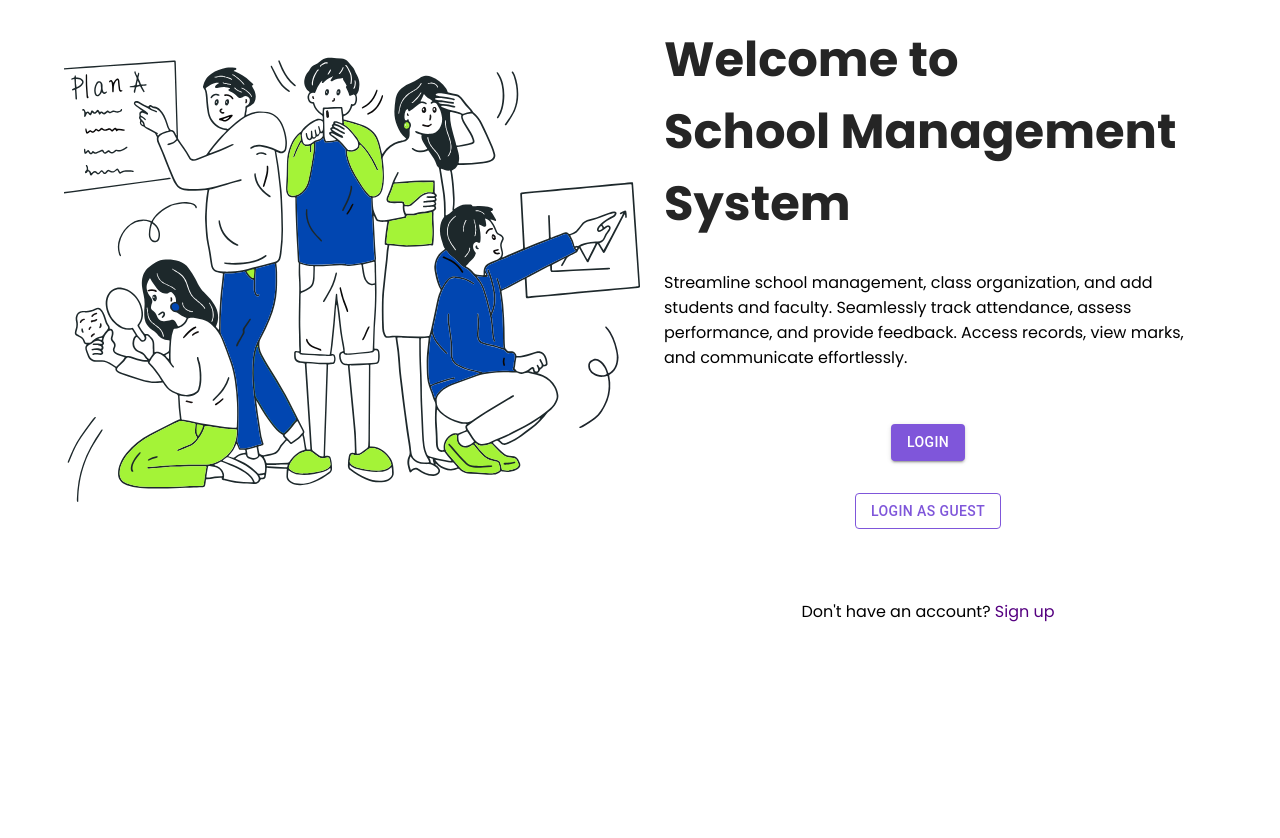
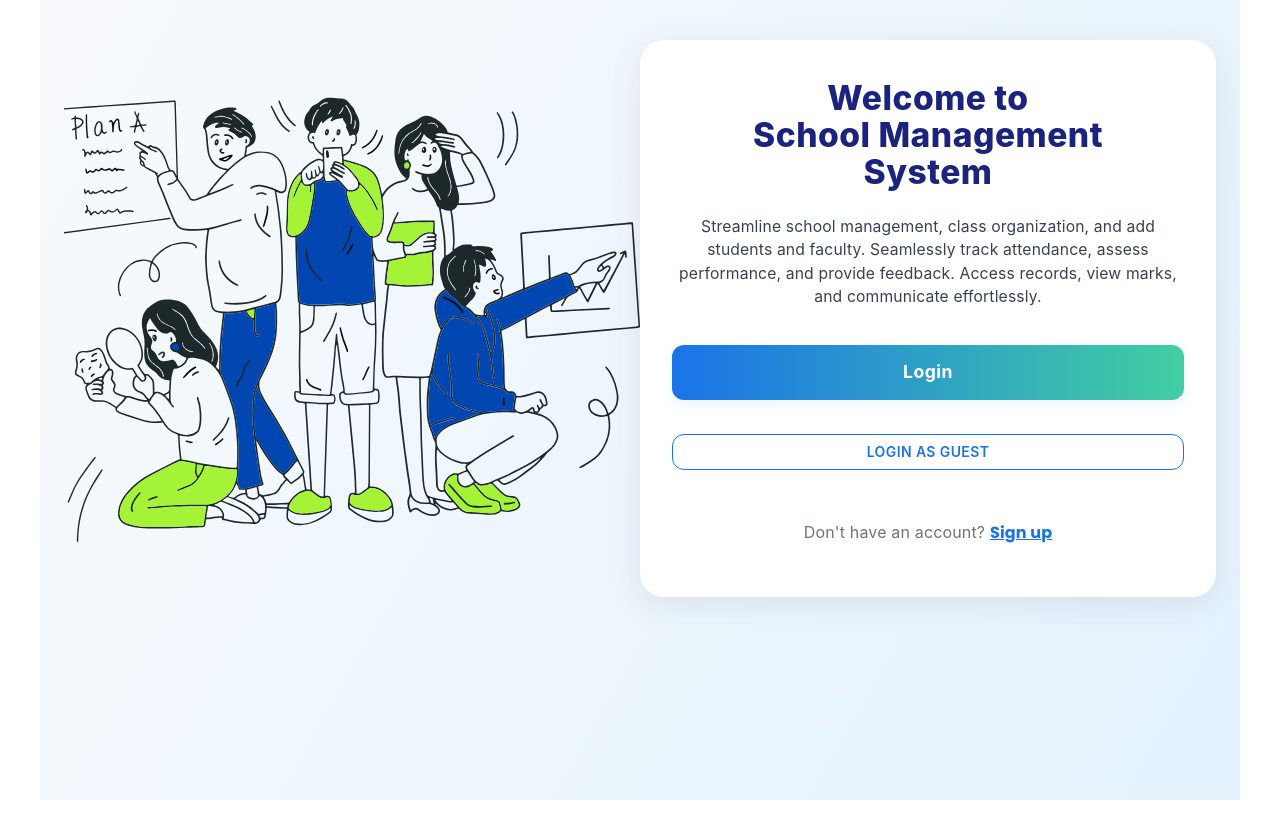
Before and after one commit to Mahboobiqbal/Schoolmangementsystem, a React (Create React App) app in the folder frontend/: page / in a window 1280 px wide. Shown: the top 838 px of the page. After the commit the page ends 800 px from the top, so only its background shows below. Built offline with nearby package versions, Linux system fonts and the light colour scheme.

Commit message:
Add ModernButton component and enhance AdminRegisterPage UI with SVG background and improved styles

```diff
--- a/frontend/src/pages/Homepage.js
+++ b/frontend/src/pages/Homepage.js
@@ -4,6 +4,23 @@ import { Container, Grid, Box, Button } from '@mui/material';
 import styled from 'styled-components';
 import Students from "../assets/students.svg";
 import { LightPurpleButton } from '../components/buttonStyles';
+import { styled as muiStyled } from '@mui/material/styles';
+
+const ModernButton = muiStyled(Button)({
+    background: "linear-gradient(90deg, #1a73e8 0%, #43cea2 100%)",
+    color: "#fff",
+    fontWeight: 700,
+    fontSize: "1.1rem",
+    borderRadius: "12px",
+    padding: "12px 0",
+    boxShadow: "0 4px 16px rgba(26,115,232,0.08)",
+    textTransform: "none",
+    fontFamily: "'Inter', sans-serif",
+    '&:hover': {
+        background: "linear-gradient(90deg, #43cea2 0%, #1a73e8 100%)",
+        boxShadow: "0 6px 24px rgba(26,115,232,0.12)",
+    },
+});
 
 const Homepage = () => {
     return (
@@ -28,20 +45,27 @@ const Homepage = () => {
                         </StyledText>
                         <StyledBox>
                             <StyledLink to="/choose">
-                                <LightPurpleButton variant="contained" fullWidth>
+                                <ModernButton variant="contained" fullWidth>
                                     Login
-                                </LightPurpleButton>
+                                </ModernButton>
                             </StyledLink>
                             <StyledLink to="/chooseasguest">
                                 <Button variant="outlined" fullWidth
-                                    sx={{ mt: 2, mb: 3, color: "#7f56da", borderColor: "#7f56da" }}
+                                    sx={{
+                                        mt: 2, mb: 3,
+                                        color: "#1a73e8",
+                                        borderColor: "#1a73e8",
+                                        fontWeight: 600,
+                                        borderRadius: "12px",
+                                        fontFamily: "'Inter', sans-serif"
+                                    }}
                                 >
                                     Login as Guest
                                 </Button>
                             </StyledLink>
-                            <StyledText>
+                            <StyledText style={{ fontSize: "1rem", color: "#6c757d", marginTop: 8 }}>
                                 Don't have an account?{' '}
-                                <Link to="/Adminregister" style={{color:"#550080"}}>
+                                <Link to="/Adminregister" style={{ color: "#1a73e8", fontWeight: 600, textDecoration: "underline" }}>
                                     Sign up
                                 </Link>
                             </StyledText>
@@ -58,42 +82,57 @@ export default Homepage;
 const StyledContainer = styled(Container)`
   display: flex;
   justify-content: center;
+  padding-top: 40px;
   align-items: center;
   height: 100vh;
+  background: linear-gradient(120deg, #f8fafc 0%, #e3f2fd 100%);
 `;
 
 const StyledPaper = styled.div`
-  padding: 24px;
-  height: 100vh;
+  padding: 40px 32px;
+  height: auto;
+  border-radius: 24px;
+  background: #fff;
+  box-shadow: 0 8px 32px rgba(60,72,88,0.10);
+  display: flex;
+  flex-direction: column;
+  align-items: center;
 `;
 
 const StyledBox = styled(Box)`
   display: flex;
   flex-direction: column;
   align-items: center;
-  justify-content:center;
-  gap: 16px;
-  padding: 24px;
+  justify-content: center;
+  gap: 18px;
+  padding: 24px 0 0 0;
+  width: 100%;
 `;
 
 const StyledTitle = styled.h1`
-  font-size: 3rem;
-  color: #252525;
-  /* font-family: "Manrope"; */
-  font-weight: bold;
+  font-size: 2.1rem; // reduced from 2.7rem
+  color: #1a237e;
+  font-family: 'Inter', 'Segoe UI', Arial, sans-serif;
+  font-weight: 800;
   padding-top: 0;
-  letter-spacing: normal;
-  line-height: normal;
+  letter-spacing: 0.5px;
+  line-height: 1.1;
+  margin-bottom: 12px; // slightly reduced
+  text-align: center;
 `;
 
 const StyledText = styled.p`
-  /* color: #550080; */
-  margin-top: 30px;
-  margin-bottom: 30px;
-  letter-spacing: normal;
-  line-height: normal;
+  color: #374151;
+  margin-top: 12px; // reduced
+  margin-bottom: 12px; // reduced
+  font-size: 0.98rem; // reduced from 1.08rem
+  font-family: 'Inter', 'Segoe UI', Arial, sans-serif;
+  letter-spacing: 0.01em;
+  line-height: 1.5; // slightly tighter
+  text-align: center;
 `;
 
 const StyledLink = styled(Link)`
   text-decoration: none;
+  width: 100%;
 `;
--- a/frontend/src/pages/admin/AdminRegisterPage.js
+++ b/frontend/src/pages/admin/AdminRegisterPage.js
@@ -79,6 +79,21 @@ const AdminRegisterPage = () => {
             <Grid container component="main" sx={{ height: '100vh' }}>
                 <CssBaseline />
                 <Grid item xs={12} sm={8} md={5} component={Paper} elevation={6} square>
+                    {/* Decorative blurred SVG circle */}
+                    <BlurCircleWrapper>
+                        <svg width="340" height="340" viewBox="0 0 340 340" fill="none" xmlns="http://www.w3.org/2000/svg">
+                            <circle cx="170" cy="170" r="140"
+                                fill="url(#paint0_radial_1_1)" fillOpacity="0.7"/>
+                            <defs>
+                                <radialGradient id="paint0_radial_1_1" cx="0" cy="0" r="1" gradientTransform="translate(170 170) scale(140)" gradientUnits="userSpaceOnUse">
+                                    <stop stopColor="#43cea2"/>
+                                    <stop offset="0.7" stopColor="#1a73e8"/>
+                                    <stop offset="1" stopColor="#7f56da"/>
+                                </radialGradient>
+                            </defs>
+                        </svg>
+                    </BlurCircleWrapper>
+                    {/* End SVG */}
                     <Box
                         sx={{
                             my: 8,
@@ -86,18 +101,18 @@ const AdminRegisterPage = () => {
                             display: 'flex',
                             flexDirection: 'column',
                             alignItems: 'center',
+                            position: 'relative',
+                            zIndex: 1
                         }}
                     >
-                        <Typography variant="h4" sx={{ mb: 2, color: "#2c2143" }}>
+                        <Typography variant="h5" sx={{ mb: 1.5, color: "#2c2143", fontWeight: 700, letterSpacing: 0.5 }}>
                             Admin Register
                         </Typography>
-                        <Typography variant="h7">
-                            Create your own school by registering as an admin.
-                            <br />
-                            You will be able to add students and faculty and
-                            manage the system.
+                        <Typography variant="body2" sx={{ color: "#5b5b5b", mb: 1, textAlign: "center", fontSize: "0.98rem", lineHeight: 1.5 }}>
+                            Create your own school by registering as an admin.<br />
+                            You will be able to add students and faculty and manage the system.
                         </Typography>
-                        <Box component="form" noValidate onSubmit={handleSubmit} sx={{ mt: 2 }}>
+                        <Box component="form" noValidate onSubmit={handleSubmit} sx={{ mt: 1 }}>
                             <TextField
                                 margin="normal"
                                 required
@@ -110,6 +125,8 @@ const AdminRegisterPage = () => {
                                 error={adminNameError}
                                 helperText={adminNameError && 'Name is required'}
                                 onChange={handleInputChange}
+                                inputProps={{ style: { fontSize: "0.98rem" } }}
+                                InputLabelProps={{ style: { fontSize: "0.98rem" } }}
                             />
                             <TextField
                                 margin="normal"
@@ -122,6 +139,8 @@ const AdminRegisterPage = () => {
                                 error={schoolNameError}
                                 helperText={schoolNameError && 'School name is required'}
                                 onChange={handleInputChange}
+                                inputProps={{ style: { fontSize: "0.98rem" } }}
+                                InputLabelProps={{ style: { fontSize: "0.98rem" } }}
                             />
                             <TextField
                                 margin="normal"
@@ -134,6 +153,8 @@ const AdminRegisterPage = () => {
                                 error={emailError}
                                 helperText={emailError && 'Email is required'}
                                 onChange={handleInputChange}
+                                inputProps={{ style: { fontSize: "0.98rem" } }}
+                                InputLabelProps={{ style: { fontSize: "0.98rem" } }}
                             />
                             <TextField
                                 margin="normal"
@@ -147,6 +168,8 @@ const AdminRegisterPage = () => {
                                 error={passwordError}
                                 helperText={passwordError && 'Password is required'}
                                 onChange={handleInputChange}
+                                inputProps={{ style: { fontSize: "0.98rem" } }}
+                                InputLabelProps={{ style: { fontSize: "0.98rem" } }}
                                 InputProps={{
                                     endAdornment: (
                                         <InputAdornment position="end">
@@ -164,23 +187,23 @@ const AdminRegisterPage = () => {
                             <Grid container sx={{ display: "flex", justifyContent: "space-between" }}>
                                 <FormControlLabel
                                     control={<Checkbox value="remember" color="primary" />}
-                                    label="Remember me"
+                                    label={<span style={{ fontSize: "0.95rem" }}>Remember me</span>}
                                 />
                             </Grid>
                             <LightPurpleButton
                                 type="submit"
                                 fullWidth
                                 variant="contained"
-                                sx={{ mt: 3, mb: 2 }}
+                                sx={{ mt: 2, mb: 1.5, fontSize: "1rem", py: 1.2 }}
                             >
-                                {loader ? <CircularProgress size={24} color="inherit"/> : "Register"}
+                                {loader ? <CircularProgress size={22} color="inherit"/> : "Register"}
                             </LightPurpleButton>
                             <Grid container>
                                 <Grid>
-                                    Already have an account?
+                                    <span style={{ fontSize: "0.96rem" }}>Already have an account?</span>
                                 </Grid>
                                 <Grid item sx={{ ml: 2 }}>
-                                    <StyledLink to="/Adminlogin">
+                                    <StyledLink to="/Adminlogin" style={{ fontSize: "0.96rem" }}>
                                         Log in
                                     </StyledLink>
                                 </Grid>
@@ -215,3 +238,14 @@ const StyledLink = styled(Link)`
   text-decoration: none;
   color: #7f56da;
 `;
+
+const BlurCircleWrapper = styled.div`
+  position: absolute;
+  top: 10%;
+  left: 50%;
+  transform: translate(-50%, 0);
+  z-index: 0;
+  filter: blur(48px);
+  pointer-events: none;
+  opacity: 0.7;
+`;
```
